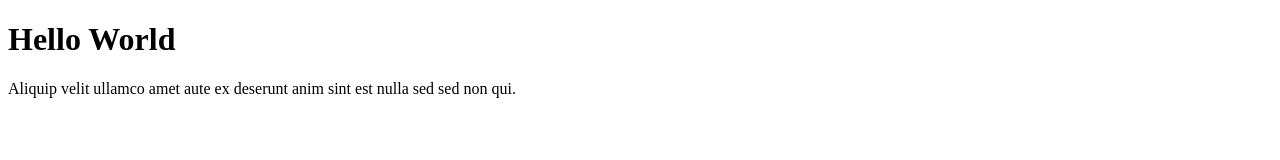
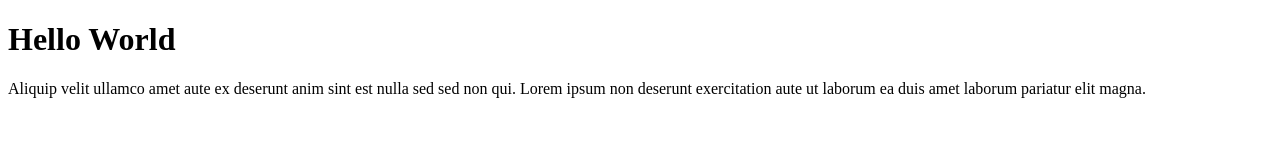
Before and after one commit to Vanita-ch/demo-repository, a plain HTML site: page index.html in a window 1280 px wide. Drawn offline with Linux system fonts and the light colour scheme.

Commit message:
lorem added to p

```diff
--- a/index.html
+++ b/index.html
@@ -8,6 +8,6 @@
 </head>
 <body>
 	<h1>Hello World</h1>
-	<p>Aliquip velit ullamco amet aute ex deserunt anim sint est nulla sed sed non qui.</p>
+	<p>Aliquip velit ullamco amet aute ex deserunt anim sint est nulla sed sed non qui. Lorem ipsum non deserunt exercitation aute ut laborum ea duis amet laborum pariatur elit magna.</p>
 </body>
 </html>
```
